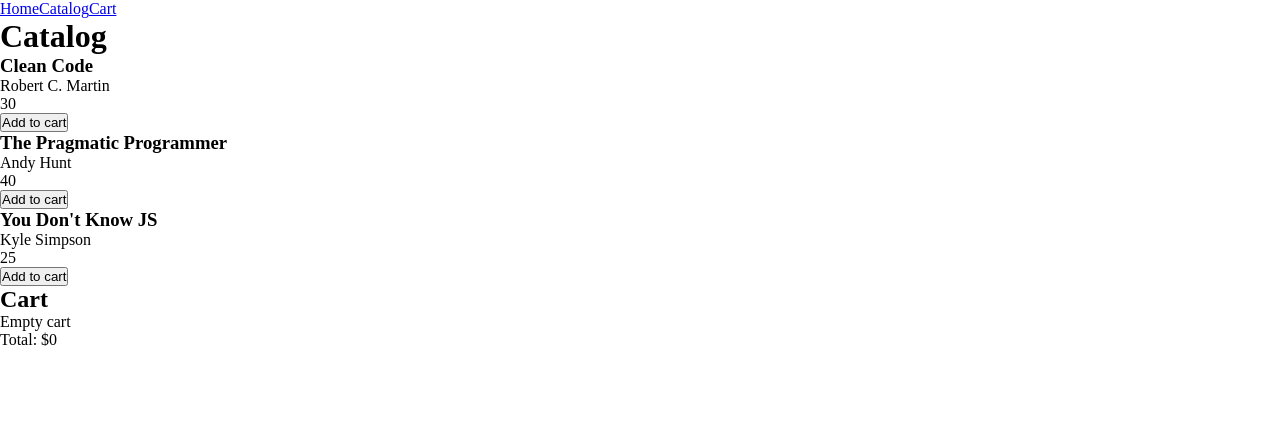
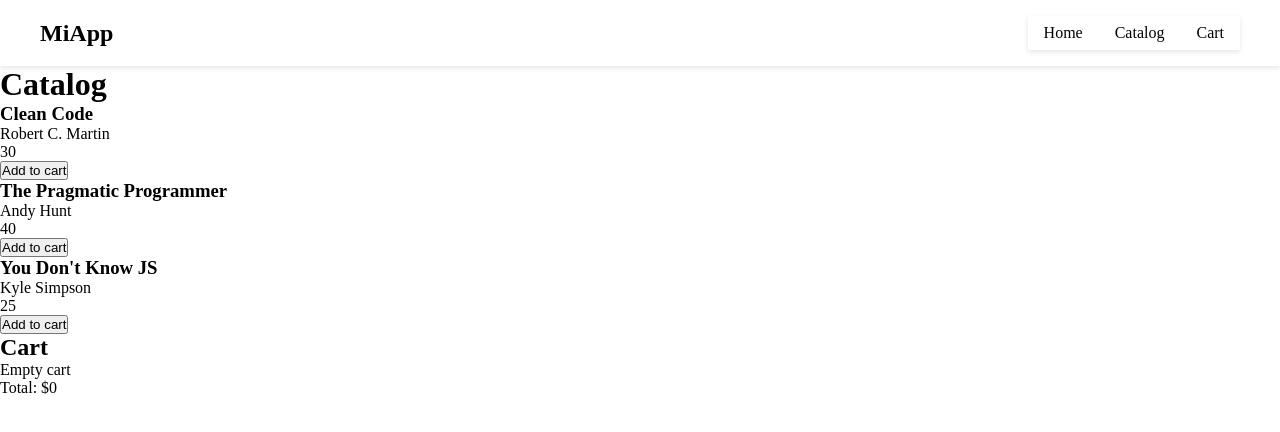
Before and after one commit to AlvaroRK/entreLineas, a React (Vite) app: page /catalog in a window 1280 px wide. Shown: the top 432 px of the page. Built offline with nearby package versions, Linux system fonts and the light colour scheme.

Commit message:
1.3 Agregado estilo basico al nav

```diff
--- a/src/components/navbar/NavBar.jsx
+++ b/src/components/navbar/NavBar.jsx
@@ -1,14 +1,44 @@
-import React from 'react'
-import { Link } from 'react-router-dom'
+import "./NavBar.css";
+
+import React, { useEffect, useState } from "react";
+import { Link } from "react-router-dom";
 
 const NavBar = () => {
+  const [isOpen, setIsOpen] = useState(false);
+  const [isDesktop, setIsDesktop] = useState(window.innerWidth >= 768);
+
+  useEffect(() => {
+    const handleResize = () => {
+      setIsDesktop(window.innerWidth >= 768);
+    };
+
+    window.addEventListener("resize", handleResize);
+    return () => window.removeEventListener("resize", handleResize);
+  }, []);
+
   return (
-    <nav>
-        <Link to="/">Home</Link>
-        <Link to="/catalog">Catalog</Link>
-        <Link to="/cart">Cart</Link>
+    <nav className="navbar">
+      <div className="container">
+        <h1 className="logo">MiApp</h1>
+        {!isDesktop && (
+          <button className="menu-button" onClick={() => setIsOpen(!isOpen)}>
+            <span className={isOpen ? "icon close" : "icon"}></span>
+          </button>
+        )}
+        <ul className={`menu ${isOpen || isDesktop ? "open" : ""}`}>
+          <Link className="listItem" to="/">
+            <span>Home</span>
+          </Link>
+          <Link className="listItem" to="/catalog">
+            Catalog
+          </Link>
+          <Link className="listItem" to="/cart">
+            Cart
+          </Link>
+        </ul>
+      </div>
     </nav>
-  )
-}
+  );
+};
 
-export default NavBar
+export default NavBar;
--- /dev/null
+++ b/src/components/navbar/navbar.css
@@ -0,0 +1,137 @@
+.navbar {
+  background-color: #ffffff; /* Fondo Blanco */
+  padding: 1rem;
+  box-shadow: 0 2px 5px rgba(0, 0, 0, 0.1); /* Sombra suave */
+}
+
+.container {
+  display: flex;
+  justify-content: space-between;
+  align-items: center;
+  max-width: 1200px;
+  margin: 0 auto;
+}
+
+.logo {
+  color: #000000; /* Texto negro */
+  font-size: 1.5rem;
+  font-weight: bold;
+}
+
+.menu-button {
+  background: none;
+  border: none;
+  cursor: pointer;
+  display: block;
+  position: relative;
+  width: 30px;
+  height: 24px;
+}
+
+.icon {
+  display: block;
+  width: 100%;
+  height: 3px;
+  background-color: #007bff; /* Azul Eléctrico para los íconos */
+  position: relative;
+  transition: all 0.3s ease-in-out;
+}
+
+.icon::before,
+.icon::after {
+  content: "";
+  position: absolute;
+  width: 100%;
+  height: 3px;
+  background-color: #007bff; /* Azul Eléctrico */
+  transition: all 0.3s ease-in-out;
+}
+
+.icon::before {
+  top: -8px;
+}
+
+.icon::after {
+  bottom: -8px;
+}
+
+.close {
+  background: transparent;
+}
+
+.close::before {
+  transform: rotate(45deg);
+  top: 0;
+}
+
+.close::after {
+  transform: rotate(-45deg);
+  bottom: 0;
+}
+
+.menu {
+  list-style: none;
+  padding: 0;
+  margin: 0;
+  display: flex;
+  flex-direction: column;
+  background-color: #ffffff; /* Fondo blanco */
+  position: absolute;
+  top: 60px;
+  left: 0;
+  width: 100%;
+  max-height: 0;
+  overflow: hidden;
+  transition: max-height 0.3s ease-in-out;
+  box-shadow: 0 2px 5px rgba(0, 0, 0, 0.1); /* Sombra suave */
+}
+
+.menu.open {
+  max-height: 200px;
+}
+
+.listItem {
+  display: block;
+  padding: 1rem;
+  text-align: center;
+  color: #000000; /* Texto negro */
+  text-decoration: none;
+  opacity: 0;
+  transform: translateY(-10px);
+  transition: opacity 0.3s ease-in-out, transform 0.3s ease-in-out;
+}
+
+.listItem:hover {
+  background-color: #007bff; /* Azul Eléctrico de fondo en hover */
+  color: white;
+}
+
+.menu.open .listItem {
+  opacity: 1;
+  transform: translateY(0);
+}
+
+@media (min-width: 768px) {
+  .menu-button {
+    display: none;
+  }
+
+  .menu {
+    display: flex;
+    flex-direction: row;
+    position: static;
+    width: auto;
+    max-height: none;
+  }
+
+  .listItem {
+    opacity: 1;
+    transform: none;
+    padding: 0.5rem 1rem;
+  }
+
+  .listItem:hover {
+    background-color: #007bff; /* Azul Eléctrico de fondo en hover */
+    color: white;
+  }
+}
```
